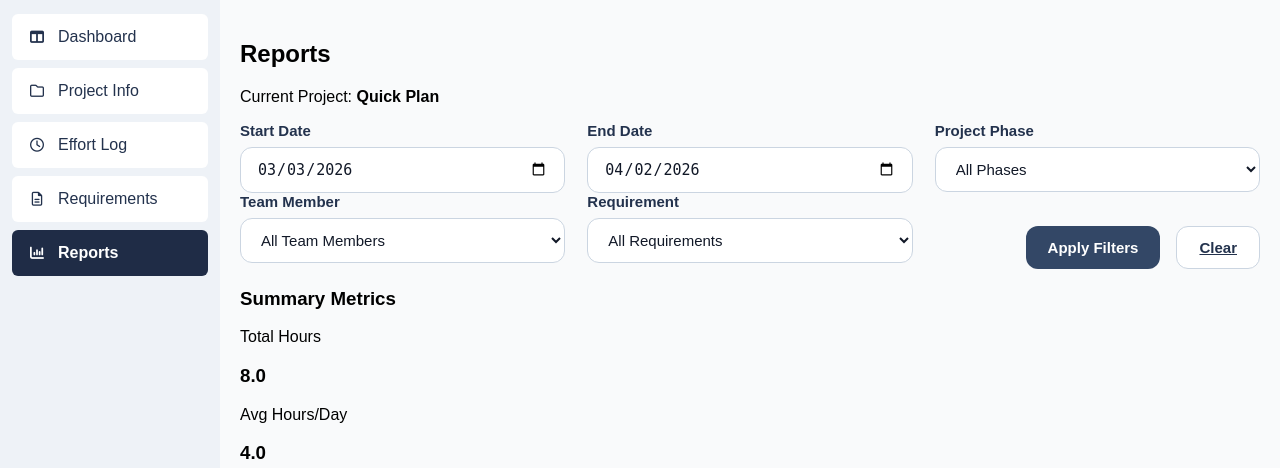
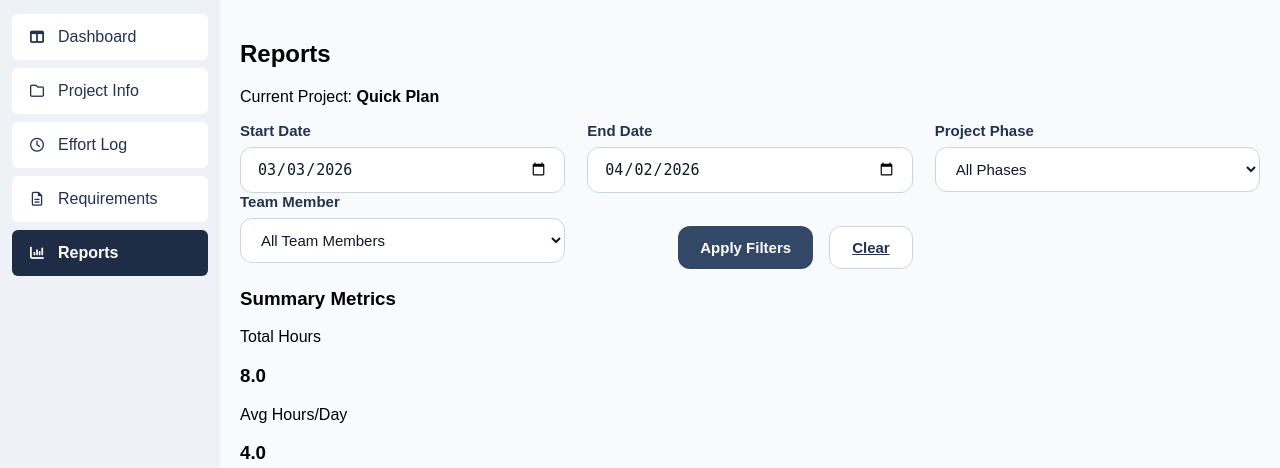
Before and after one commit to TSchaefSE/Management_QuickPlan, a Flask app: page /reports in a window 1280 px wide. Shown: the part 108-576 px from the top of the page. Run offline with Flask 3, Linux system fonts and the light colour scheme; the visitor is signed in with stand-in values (Sample User, id 1).

Commit message:
Remove requirement filter from reports

```diff
--- a/app/routes.py
+++ b/app/routes.py
@@ -349,7 +349,6 @@ def reports():
 
     phase = request.args.get("phase", "").strip()
     member = request.args.get("member", "").strip()
-    requirement = request.args.get("requirement", "").strip()
 
     report_data = build_report_data(
         project_id=project_id,
@@ -357,7 +356,7 @@ def reports():
         end_date=end_date,
         phase=phase,
         member=member,
-        requirement=requirement,
+        requirement="",
     )
 
     return render_template(
@@ -368,12 +367,10 @@ def reports():
         hours_by_phase=report_data["hours_by_phase"],
         project=project,
         members=report_data["members"],
-        requirements_list=report_data["requirements_list"],
         selected_start_date=start_date,
         selected_end_date=end_date,
         selected_phase=phase,
         selected_member=member,
-        selected_requirement=requirement,
     )
 
 @main.route("/reports/export/csv", methods=["GET"])
@@ -389,7 +386,7 @@ def export_reports_csv():
     end_date = request.args.get("end_date", "").strip()
     phase = request.args.get("phase", "").strip()
     member = request.args.get("member", "").strip()
-    requirement = request.args.get("requirement", "").strip()
+
 
     report_data = build_report_data(
         project_id=project_id,
@@ -397,7 +394,7 @@ def export_reports_csv():
         end_date=end_date,
         phase=phase,
         member=member,
-        requirement=requirement,
+        requirement="",
     )
 
     output = io.StringIO()
@@ -438,7 +435,6 @@ def export_reports_pdf():
     end_date = request.args.get("end_date", "").strip()
     phase = request.args.get("phase", "").strip()
     member = request.args.get("member", "").strip()
-    requirement = request.args.get("requirement", "").strip()
 
     report_data = build_report_data(
         project_id=project_id,
@@ -446,7 +442,7 @@ def export_reports_pdf():
         end_date=end_date,
         phase=phase,
         member=member,
-        requirement=requirement,
+        requirement="",
     )
 
     buffer = io.BytesIO()
--- a/app/templates/reports/reports.html
+++ b/app/templates/reports/reports.html
@@ -59,19 +59,6 @@
           {% for member_name in members %}
             <option value="{{ member_name }}" {% if selected_member == member_name %}selected{% endif %}>
               {{ member_name }}
-            </option>
-          {% endfor %}
-        </select>
-      </div>
-
-      <div class="form-group">
-        <label for="requirement">Requirement</label>
-        <select id="requirement" name="requirement">
-          <option value="">All Requirements</option>
-          {% for req in requirements_list %}
-            {% set req_label = req.requirement_id ~ " - " ~ req.title %}
-            <option value="{{ req_label }}" {% if selected_requirement == req_label %}selected{% endif %}>
-              {{ req_label }}
             </option>
           {% endfor %}
         </select>
```
